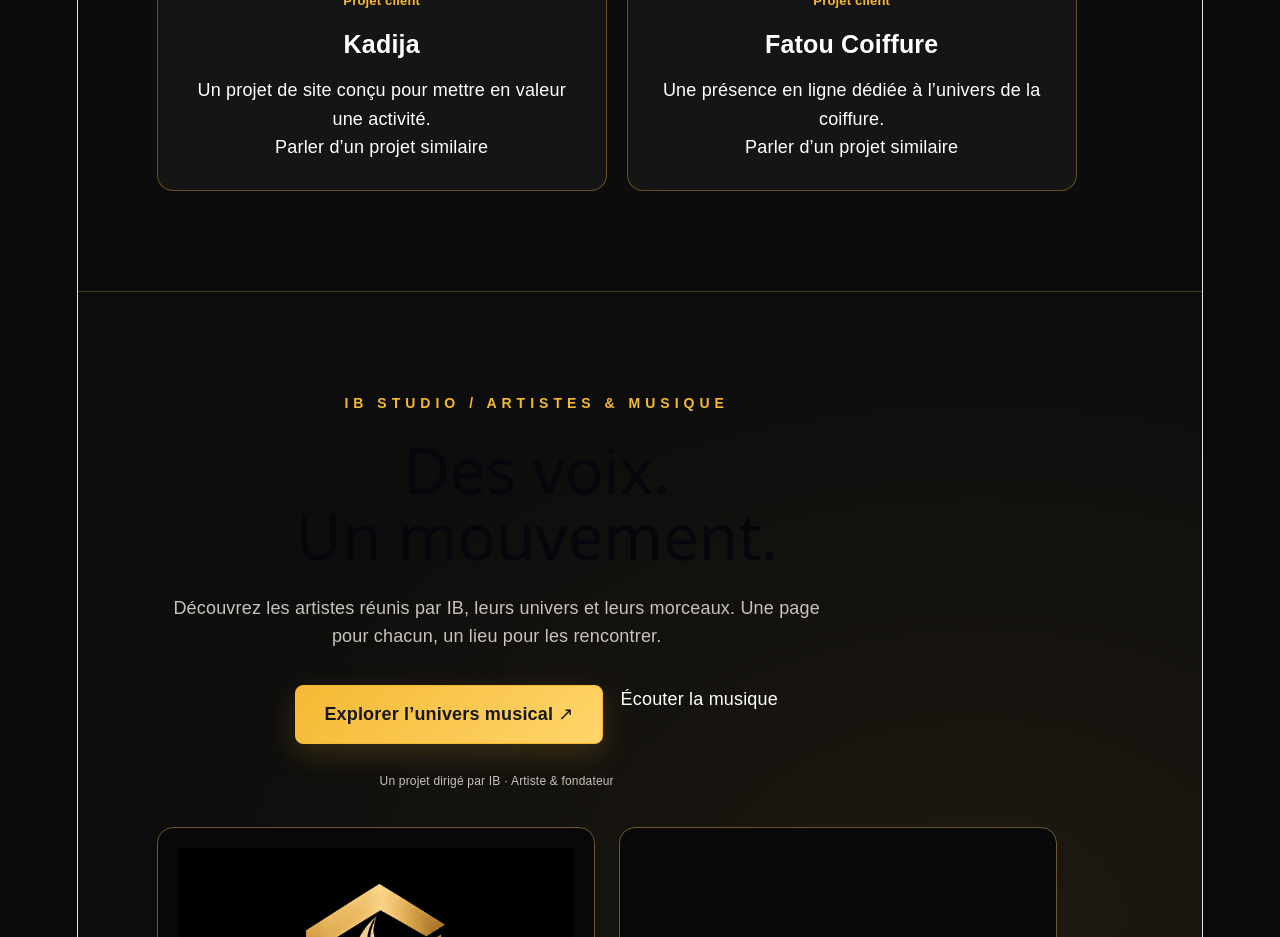
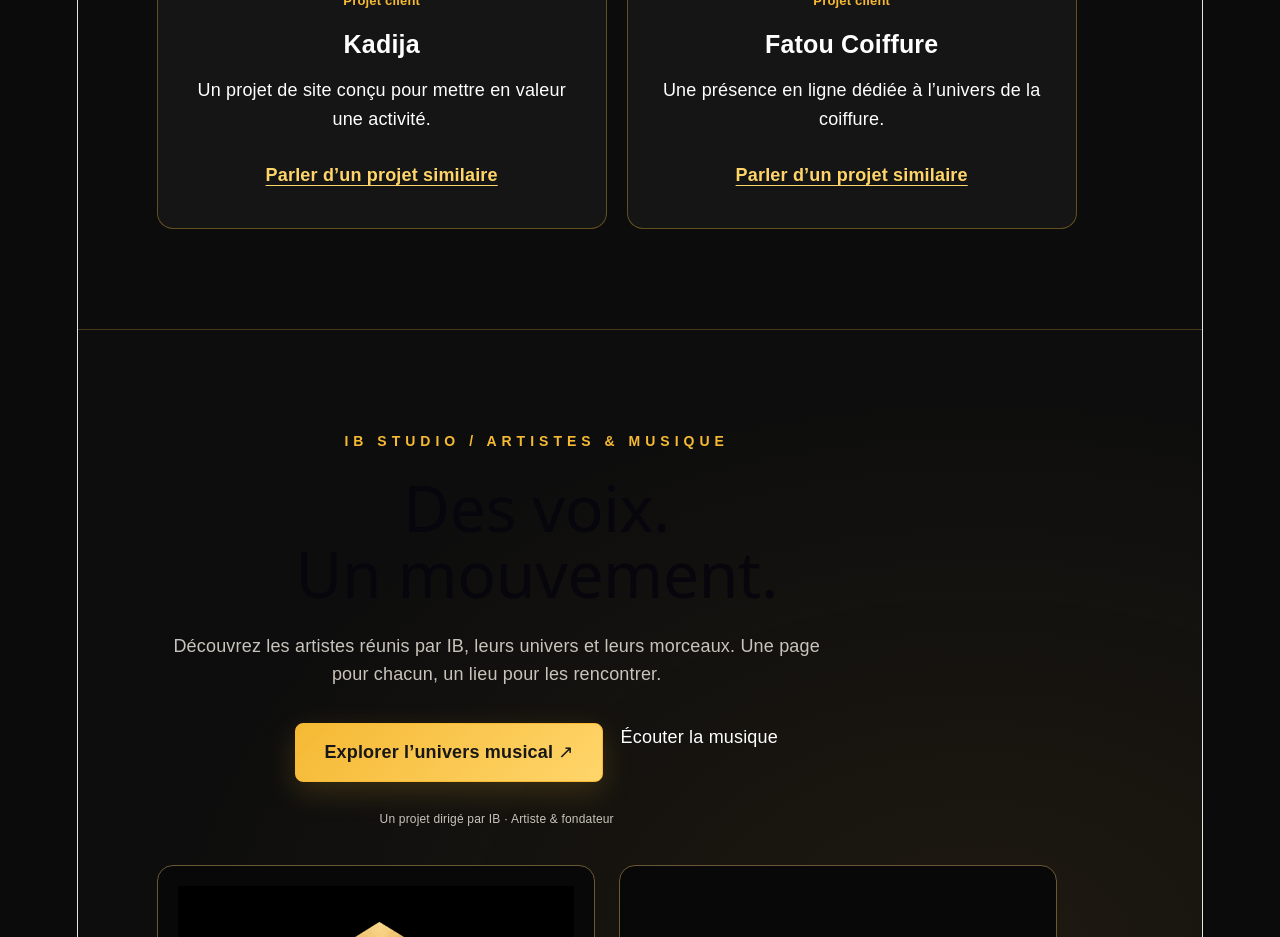
Before and after one commit to dialloib124-cell/ib-studio, a React (Vite) app: page / in a window 1280 px wide. Shown: the part 4720-5657 px from the top of the page. Built offline with nearby package versions, Linux system fonts and the light colour scheme.

Commit message:
Améliorer l'accès au contact depuis les réalisations complémentaires

```diff
--- a/src/App.css
+++ b/src/App.css
@@ -1074,3 +1074,6 @@ form select option {
 .additional-project-card h3 { color: #fff; font-size: 25px; margin-bottom: 12px; }
 .additional-project-card p:last-child { color: #cfcfcf; }
 @media (max-width: 700px) { .additional-projects-grid { grid-template-columns: 1fr; } .additional-project-card { padding: 20px; } }
+
+.additional-project-contact { display: inline-block; margin-top: 18px; padding: 10px 0; color: #ffd56a; text-decoration: underline; text-underline-offset: 4px; font-weight: 700; }
+.additional-project-contact:focus-visible { outline: 3px solid #ffd56a; outline-offset: 4px; }
```
